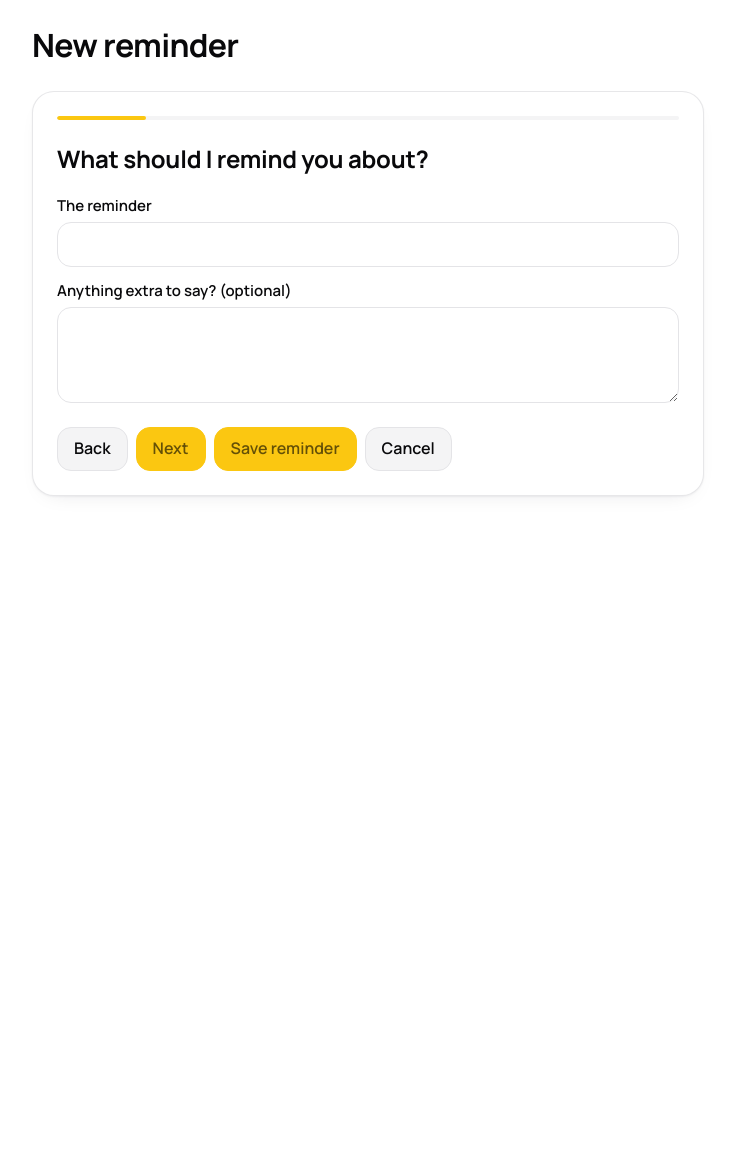
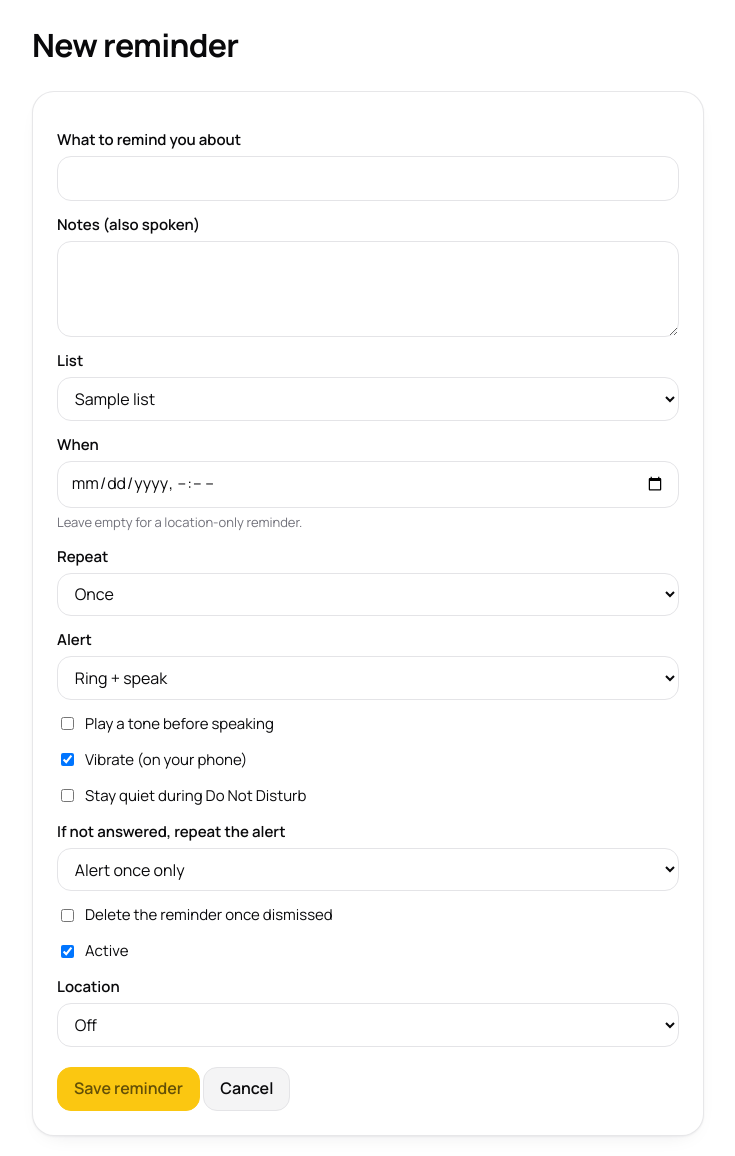
Before and after one commit to lightmorphic/chkt-server, a Flask app: page /reminder/new in a window 1280 px wide. Shown: the part 60-1216 px from the top of the page, without its empty margins (84-819 px from the left). Before the commit the page ends 557 px from the top, so only its background shows below. Run offline with Flask 3, Linux system fonts and the light colour scheme; the visitor is signed in with stand-in values (Sample User, id 1); tables that the repository leaves empty hold one stand-in row (values such as "Sample post"); parts of the project's set-up code (start-up, migrations or seed data) failed here and were passed over.

Commit message:
Single-screen reminder creation on the web too (wizard removed)
Co-Authored-By: Claude Fable 5 <noreply@anthropic.com>

```diff
--- a/app/static/app.js
+++ b/app/static/app.js
@@ -19,60 +19,6 @@
       }, 4000);
     }
   });
-
-  /* ---- New-reminder wizard: one question at a time, like the app. ---- */
-  var wizard = document.querySelector("[data-wizard]");
-  if (wizard) {
-    var steps = Array.prototype.slice.call(wizard.querySelectorAll("[data-step]"));
-    var backBtn = wizard.querySelector("[data-wizard-back]");
-    var nextBtn = wizard.querySelector("[data-wizard-next]");
-    var saveBtn = wizard.querySelector("[data-wizard-save]");
-    var bar = wizard.querySelector("[data-wizard-bar]");
-    var current = 0;
-
-    function showStep(index) {
-      current = index;
-      steps.forEach(function (section, i) { section.hidden = i !== index; });
-      backBtn.hidden = index === 0;
-      var last = index === steps.length - 1;
-      nextBtn.hidden = last;
-      saveBtn.hidden = !last;
-      if (bar) bar.style.width = (((index + 1) / steps.length) * 100) + "%";
-      if (last) buildSummary();
-    }
-
-    function stepValid(index) {
-      var missing = steps[index].querySelector("[data-required-step]");
-      if (!missing) return true;
-      if (missing.value.trim() === "") { missing.reportValidity ? missing.reportValidity() : missing.focus(); return false; }
-      return true;
-    }
-
-    function buildSummary() {
-      var title = wizard.querySelector("[name=title]").value.trim();
-      var due = wizard.querySelector("[name=due]").value;
-      var repeat = wizard.querySelector("[name=repeat_kind]");
-      var alert = wizard.querySelector("[name=alert_mode]");
-      var nag = wizard.querySelector("[name=nag_interval]");
-      var nagStop = wizard.querySelector("[name=nag_stop_after]");
-      var list = wizard.querySelector("[name=list_id]");
-      var active = wizard.querySelector("[name=active]").checked;
-      var lines = ["“" + title + "”"];
-      if (due) lines.push(new Date(due).toLocaleString([], { weekday: "short", day: "numeric", month: "short", hour: "2-digit", minute: "2-digit" }));
-      if (repeat.value !== "NONE") lines.push("Repeats: " + repeat.options[repeat.selectedIndex].text.toLowerCase());
-      lines.push("Alert: " + alert.options[alert.selectedIndex].text.toLowerCase());
-      if (nag.value !== "0") lines.push("If unanswered: again every " + nag.value + " min, giving up after " + nagStop.options[nagStop.selectedIndex].text);
-      if (list.options.length > 1) lines.push("List: " + list.options[list.selectedIndex].text);
-      if (!active) lines.push("Saved switched off.");
-      wizard.querySelector("[data-wizard-summary]").textContent = lines.join("\n");
-    }
-
-    nextBtn.addEventListener("click", function () {
-      if (stepValid(current)) showStep(current + 1);
-    });
-    backBtn.addEventListener("click", function () { showStep(current - 1); });
-    showStep(0);
-  }
 
   /* Nag interval reveals its give-up-after control (wizard and edit form). */
   document.querySelectorAll("[data-nag-select]").forEach(function (select) {
--- a/app/static/style.css
+++ b/app/static/style.css
@@ -202,18 +202,6 @@ td { padding: 0.5rem 0.6rem; border-bottom: 1px solid var(--border); }
 #alert-overlay .alert-title { font-size: 1.5rem; font-weight: 700; margin: 0.5rem 0; }
 #alert-overlay .snoozes { display: flex; flex-wrap: wrap; gap: 0.5rem; justify-content: center; margin-top: 0.75rem; }
 
-/* New-reminder wizard */
-.wizard-q { font-size: 1.5rem; font-weight: 700; letter-spacing: -0.01em; margin: 0 0 1rem; }
-.wizard-progress {
-  height: 4px; border-radius: 999px; background: var(--muted);
-  margin-bottom: 1.25rem; overflow: hidden;
-}
-.wizard-progress > div {
-  height: 100%; width: 0; background: var(--accent);
-  border-radius: 999px; transition: width 200ms ease;
-}
-.wizard-nav { margin-top: 1.5rem; }
-
 /* Auth pages */
 .auth-wrap { min-height: 100dvh; display: grid; place-items: center; padding: 1.25rem; }
 .auth-wrap .panel { width: 100%; max-width: 24rem; }
--- a/app/templates/new_reminder.html
+++ /dev/null
@@ -1,138 +0,0 @@
-{% extends "base.html" %}
-{% block title %}New reminder · Chkt{% endblock %}
-{% block content %}
-<h1>New reminder</h1>
-
-<form method="post" action="{{ url_for('views.reminder_edit') }}" class="panel wizard" style="max-width:42rem" data-wizard>
-  <input type="hidden" name="csrf" value="{{ csrf }}">
-  <div class="wizard-progress" aria-hidden="true"><div data-wizard-bar></div></div>
-
-  <section data-step="1">
-    <h2 class="wizard-q">What should I remind you about?</h2>
-    <label for="w-title">The reminder</label>
-    <input id="w-title" name="title" required data-required-step>
-    <label for="w-notes">Anything extra to say? (optional)</label>
-    <textarea id="w-notes" name="notes"></textarea>
-  </section>
-
-  <section data-step="2" hidden>
-    <h2 class="wizard-q">When should I remind you?</h2>
-    <label for="w-due">Date and time</label>
-    <input id="w-due" type="datetime-local" name="due" data-required-step>
-    <p class="hint">Location-based reminders (arrive/leave a place) fire on the phone — set those in the app. They sync back here.</p>
-    <input type="hidden" name="location_trigger" value="NONE">
-  </section>
-
-  <section data-step="3" hidden>
-    <h2 class="wizard-q">Should it repeat?</h2>
-    <label for="w-repeat">Repeat</label>
-    <select id="w-repeat" name="repeat_kind" data-repeat-select>
-      <option value="NONE" selected>Just once</option>
-      <option value="DAILY">Every day</option>
-      <option value="WEEKLY">Weekly</option>
-      <option value="MONTHLY">Monthly</option>
-      <option value="YEARLY">Yearly</option>
-      <option value="EVERY">Custom interval</option>
-    </select>
-    <div data-repeat-panel="WEEKLY" hidden>
-      <label>Days of the week</label>
-      <div class="row" role="group" aria-label="Days of the week">
-        {% for d in ['MON','TUE','WED','THU','FRI','SAT','SUN'] %}
-        <label style="display:flex;gap:0.4rem;align-items:center;font-weight:400;min-width:auto">
-          <input style="width:auto" type="checkbox" name="weekday" value="{{ d }}"> {{ d.title() }}
-        </label>
-        {% endfor %}
-      </div>
-    </div>
-    <div data-repeat-panel="MONTHLY" hidden>
-      <label for="w-monthday">Day of month (1–31, or LAST)</label>
-      <input id="w-monthday" name="monthday">
-    </div>
-    <div data-repeat-panel="EVERY" hidden>
-      <div class="row">
-        <div>
-          <label for="w-every-n">Every</label>
-          <input id="w-every-n" name="every_n" inputmode="numeric" value="2">
-        </div>
-        <div>
-          <label for="w-every-unit">Unit</label>
-          <select id="w-every-unit" name="every_unit">
-            <option value="m">minutes</option>
-            <option value="h">hours</option>
-            <option value="d" selected>days</option>
-            <option value="w">weeks</option>
-          </select>
-        </div>
-      </div>
-    </div>
-  </section>
-
-  <section data-step="4" hidden>
-    <h2 class="wizard-q">How should I get your attention?</h2>
-    <label for="w-alert">Alert style</label>
-    <select id="w-alert" name="alert_mode">
-      {% for value, label in alert_modes %}
-      <option value="{{ value }}">{{ label }}</option>
-      {% endfor %}
-    </select>
-    <label style="display:flex;gap:0.5rem;align-items:center;font-weight:400">
-      <input style="width:auto" type="checkbox" name="pre_tone"> Play a tone before speaking
-    </label>
-    <label style="display:flex;gap:0.5rem;align-items:center;font-weight:400">
-      <input style="width:auto" type="checkbox" name="vibrate" checked> Vibrate (on your phone)
-    </label>
-    <label style="display:flex;gap:0.5rem;align-items:center;font-weight:400">
-      <input style="width:auto" type="checkbox" name="respect_dnd"> Stay quiet during Do Not Disturb
-    </label>
-    <p class="hint">The alert sound on your phone is the one picked in the app's settings; in the browser Chkt plays its tone and speaks.</p>
-  </section>
-
-  <section data-step="5" hidden>
-    <h2 class="wizard-q">If you don't answer, should I keep reminding you?</h2>
-    <label for="w-nag">Repeat the alert</label>
-    <select id="w-nag" name="nag_interval" data-nag-select>
-      <option value="0" selected>Alert once only</option>
-      <option value="1">Every minute</option>
-      <option value="2">Every 2 minutes</option>
-      <option value="5">Every 5 minutes</option>
-    </select>
-    <div data-nag-stop hidden>
-      <label for="w-nag-stop">And give up after</label>
-      <select id="w-nag-stop" name="nag_stop_after">
-        <option value="15">15 minutes</option>
-        <option value="30">30 minutes</option>
-        <option value="60" selected>1 hour</option>
-        <option value="120">2 hours</option>
-      </select>
-    </div>
-  </section>
-
-  <section data-step="6" hidden>
-    <h2 class="wizard-q">A few last choices.</h2>
-    <label for="w-list">Which list does it belong in?</label>
-    <select id="w-list" name="list_id">
-      {% for l in lists %}
-      <option value="{{ l.id }}" {% if preset_list == l.id %}selected{% endif %}>{{ l.name }}</option>
-      {% endfor %}
-    </select>
-    <label style="display:flex;gap:0.5rem;align-items:center;font-weight:400">
-      <input style="width:auto" type="checkbox" name="delete_after_dismissed"> Delete the reminder once dismissed
-    </label>
-    <label style="display:flex;gap:0.5rem;align-items:center;font-weight:400">
-      <input style="width:auto" type="checkbox" name="active" checked> Active
-    </label>
-  </section>
-
-  <section data-step="7" hidden>
-    <h2 class="wizard-q">All set?</h2>
-    <p data-wizard-summary style="white-space:pre-line"></p>
-  </section>
-
-  <p class="wizard-nav" style="margin-bottom:0;display:flex;gap:0.5rem">
-    <button type="button" data-wizard-back hidden>Back</button>
-    <button type="button" class="btn-primary" data-wizard-next>Next</button>
-    <button type="submit" class="btn-primary" data-wizard-save hidden>Save reminder</button>
-    <a class="btn" href="{{ url_for('views.home') }}">Cancel</a>
-  </p>
-</form>
-{% endblock %}
--- a/app/views.py
+++ b/app/views.py
@@ -90,11 +90,9 @@ def reminder_edit(reminder_id=None):
         if saved:
             store.upsert_reminder(saved)
             return redirect(url_for("views.home"))
-    # Creating is a guided one-question-at-a-time flow, matching the app;
-    # editing an existing reminder shows everything at once.
-    template = "edit_reminder.html" if reminder else "new_reminder.html"
+    # One screen with every field for both creating and editing, matching the app.
     return render_template(
-        template,
+        "edit_reminder.html",
         reminder=reminder, lists=store.lists(),
         alert_modes=ALERT_MODES, csrf=csrf_token(),
         preset_list=request.args.get("list", ""),
```
